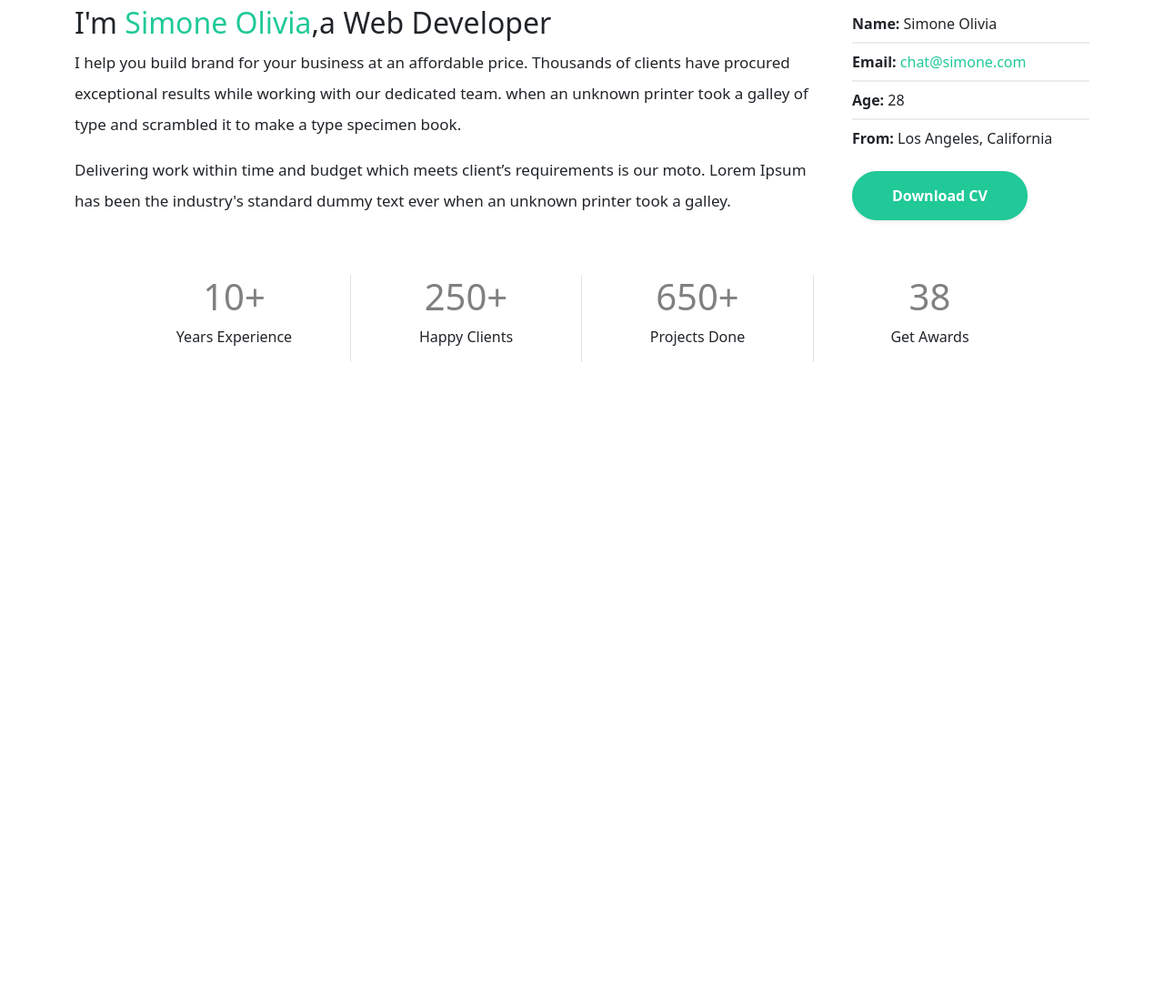
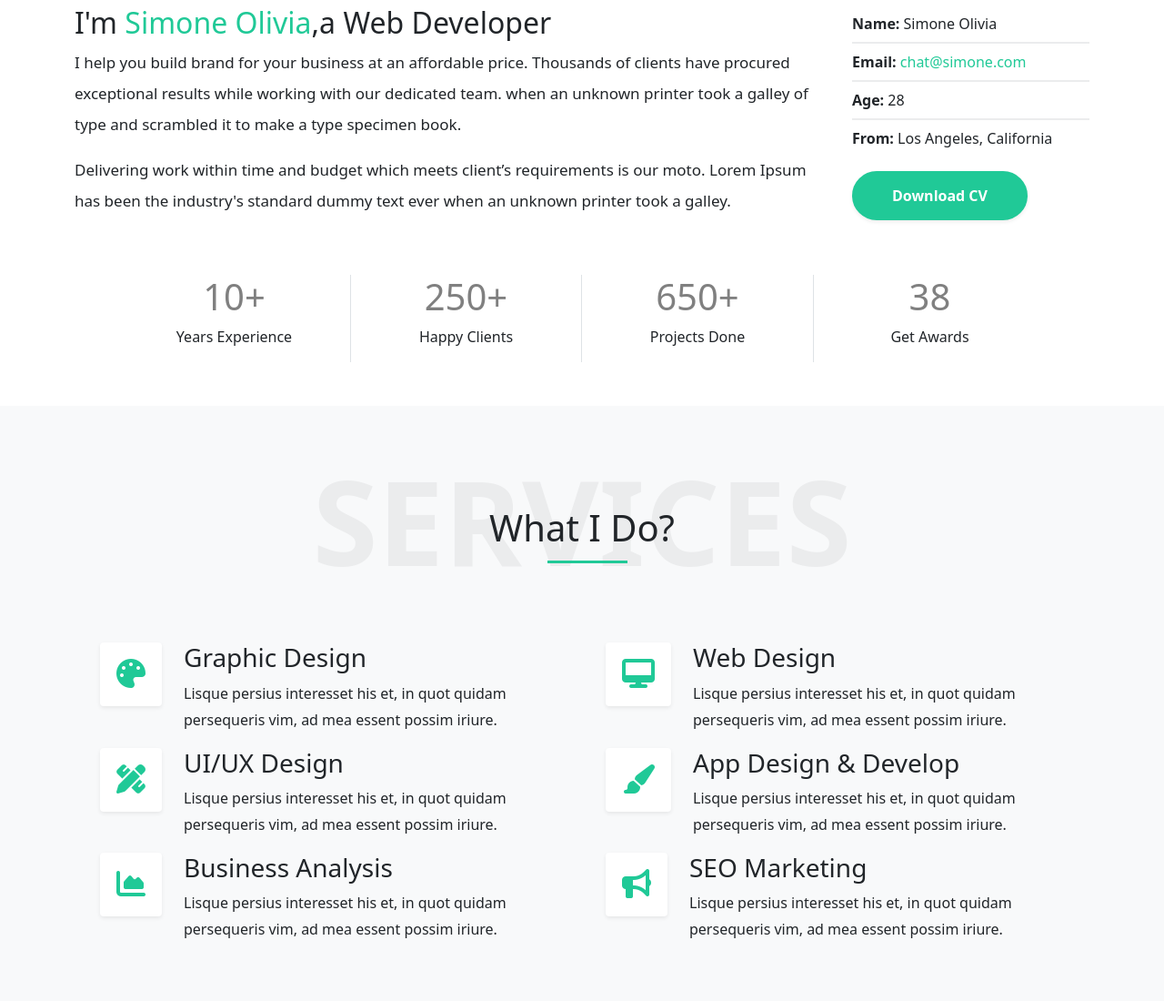
Before and after one commit to Mohamedbeko443/Simone, a plain HTML site: page index.html in a window 1280 px wide. Shown: the part 1054-2154 px from the top of the page at 91% size. Before the commit the page ends 1500 px from the top, so only its background shows below. Drawn offline with Linux system fonts and the light colour scheme.

Commit message:
Adding Services Section

```diff
--- a/CSS/simone.css
+++ b/CSS/simone.css
@@ -3,6 +3,7 @@
 
 :root{
     --main-color : #20c997;
+    --second-color:#f8f9fa;
 }
 
 /* End Global Variables */
@@ -30,7 +31,7 @@
     position: absolute;
     top: 80%;
     left: 46.7%;
-    height: 2px;
+    height: 3px;
     width: 88px;
     background: var(--main-color);
 }
@@ -184,6 +185,27 @@ header *{
     color: gray;
 }
 
+/* End About */
+
+/* Start Services */
+
+.services{
+    background-color: var(--second-color);
+}
+
+.srv .icon{
+    background-color: white;
+    padding: 18px;
+    border-radius: 4px;
+}
+
+.srv .icon i{
+    color: var(--main-color);
+}
 
 
-/* End About */
+.srv .description{
+    line-height: 1.8;
+}
+
+/* End Services */
--- a/index.html
+++ b/index.html
@@ -1,5 +1,6 @@
 <!DOCTYPE html>
 <html lang="en">
+
 <head>
     <meta charset="UTF-8">
     <meta name="viewport" content="width=device-width, initial-scale=1.0">
@@ -11,11 +12,13 @@
     <link rel="stylesheet" href="./CSS/simone.css">
     <title>Simone</title>
 </head>
+
 <body>
     <!-- Start Home -->
     <header>
         <div class="navbar d-flex justify-content-between align-items-center ">
-            <img src="./images/logo-light.png" alt="logo" class="ms-3 border-bottom-1 border-bottom-solid border-bottom-dark">
+            <img src="./images/logo-light.png" alt="logo"
+                class="ms-3 border-bottom-1 border-bottom-solid border-bottom-dark">
             <nav>
                 <ul class="d-flex list-unstyled ">
                     <li><a class="first" href="#Home">Home</a></li>
@@ -44,7 +47,7 @@
 
     <!-- Start About -->
 
-        <div class="container" >
+    <div class="container">
         <div class="row">
             <div class="special-heading col-12  text-center py-5 mb-5 ">
                 <h1 class="fw-bold m-0 ">ABOUT ME</h1>
@@ -58,16 +61,20 @@
             <div class="col-lg-9 col-md-12 col-sm-12">
                 <div class="txt">
                     <h2>I'm <span>Simone Olivia</span>,a Web Developer</h2>
-                    <p>I help you build brand for your business at an affordable price. Thousands of clients have procured exceptional results while working with our dedicated team. when an unknown printer took a galley of type and scrambled it to make a type specimen book.</p>
-                    <p>Delivering work within time and budget which meets client’s requirements is our moto. Lorem Ipsum has been the industry's standard dummy text ever when an unknown printer took a galley.</p>
+                    <p>I help you build brand for your business at an affordable price. Thousands of clients have
+                        procured exceptional results while working with our dedicated team. when an unknown printer took
+                        a galley of type and scrambled it to make a type specimen book.</p>
+                    <p>Delivering work within time and budget which meets client’s requirements is our moto. Lorem Ipsum
+                        has been the industry's standard dummy text ever when an unknown printer took a galley.</p>
                 </div>
             </div>
             <div class="col-lg-3 col-md-12 ">
                 <div class="info">
-                    <p class="  first  m-0 py-2"> <span class="fw-bold">Name:  </span>Simone Olivia</p>
-                    <p class="   second m-0 py-2 "> <span class="fw-bold">Email:  </span> <span class="s">chat@simone.com</span></p>
-                    <p class="   third m-0 py-2" > <span class="fw-bold">Age:  </span>28</p>
-                    <p class="m-0 py-2"> <span class="fw-bold">From:  </span>Los Angeles, California</p>
+                    <p class="  first  m-0 py-2"> <span class="fw-bold">Name: </span>Simone Olivia</p>
+                    <p class="   second m-0 py-2 "> <span class="fw-bold">Email: </span> <span
+                            class="s">chat@simone.com</span></p>
+                    <p class="   third m-0 py-2"> <span class="fw-bold">Age: </span>28</p>
+                    <p class="m-0 py-2"> <span class="fw-bold">From: </span>Los Angeles, California</p>
                     <button type="button" class="btn   rounded-pill mt-3 shadow-sm">Download CV</button>
                 </div>
             </div>
@@ -102,9 +109,102 @@
             </div>
         </div>
     </div>
+    <!-- End About -->
+
+    <!-- Start Services -->
+
+    <section class="services">
+        <div class="container">
+            <div class="row">
+                <div class="special-heading col-12  text-center py-5 mb-5 ">
+                    <h1 class="fw-bold m-0 ">SERVICES</h1>
+                    <p class="fw-medium">What I Do?</p>
+                </div>
+            </div>
+        </div>
 
 
-        <!-- End About -->
+        <div class="container">
+            <div class="row ms-3 pb-5">
+                <div class="  col-lg-6  col-md-6 col-sm-12 ">
+                    <div class="srv d-flex justify-content-center align-items-center">
+                        <div class="icon align-self-start me-4 shadow-sm">
+                            <i class="fas fa-palette fa-2x"></i>
+                        </div>
+                        <div class="description">
+                            <h3>Graphic Design</h3>
+                            <p>Lisque persius interesset his et, in quot quidam persequeris vim, ad mea essent possim
+                                iriure.</p>
+                        </div>
+                    </div>
+                </div>
+                <div class="col-lg-6  col-md-6 col-sm-12 ">
+                    <div class="srv d-flex justify-content-center align-items-center">
+                        <div class="icon align-self-start me-4 shadow-sm">
+                            <i class="fas fa-desktop fa-2x"></i>
+                        </div>
+                        <div class="description">
+                            <h3>Web Design</h3>
+                            <p>Lisque persius interesset his et, in quot quidam persequeris vim, ad mea essent possim
+                                iriure.</p>
+                        </div>
+                    </div>
+                </div>
+                <div class="col-lg-6  col-md-6 col-sm-12 ">
+                    <div class="srv d-flex justify-content-center align-items-center">
+                        <div class="icon align-self-start me-4 shadow-sm">
+                            <i class="fas fa-pencil-ruler fa-2x"></i>
+                        </div>
+                        <div class="description">
+                            <h3>UI/UX Design</h3>
+                            <p>Lisque persius interesset his et, in quot quidam persequeris vim, ad mea essent possim
+                                iriure.</p>
+                        </div>
+                    </div>
+                </div>
+                <div class="col-lg-6  col-md-6 col-sm-12 ">
+                    <div class="srv d-flex justify-content-center align-items-center">
+                        <div class="icon align-self-start me-4 shadow-sm">
+                            <i class="fas fa-paint-brush fa-2x"></i>
+                        </div>
+                        <div class="description">
+                            <h3>App Design & Develop</h3>
+                            <p>Lisque persius interesset his et, in quot quidam persequeris vim, ad mea essent possim
+                                iriure.</p>
+                        </div>
+                    </div>
+                </div>
+                <div class="col-lg-6  col-md-6 col-sm-12 ">
+                    <div class="srv d-flex justify-content-center align-items-center">
+                        <div class="icon align-self-start me-4 shadow-sm">
+                            <i class="fas fa-chart-area fa-2x"></i>
+                        </div>
+                        <div class="description">
+                            <h3>Business Analysis</h3>
+                            <p>Lisque persius interesset his et, in quot quidam persequeris vim, ad mea essent possim
+                                iriure.</p>
+                        </div>
+                    </div>
+                </div>
+                <div class="col-lg-6  col-md-6 col-sm-12 ">
+                    <div class="srv d-flex justify-content-center align-items-center">
+                        <div class="icon align-self-start me-4 shadow-sm">
+                            <i class="fas fa-bullhorn fa-2x"></i>
+                        </div>
+                        <div class="description">
+                            <h3>SEO Marketing</h3>
+                            <p>Lisque persius interesset his et, in quot quidam persequeris vim, ad mea essent possim
+                                iriure.</p>
+                        </div>
+                    </div>
+                </div>
+            </div>
+        </div>
+
+    </section>
+
+    <!-- End Services -->
     <script src="./Js/bootstrap.bundle.min.js"></script>
 </body>
+
 </html>
```
Lines whose indentation alone changed are shown as unchanged.
